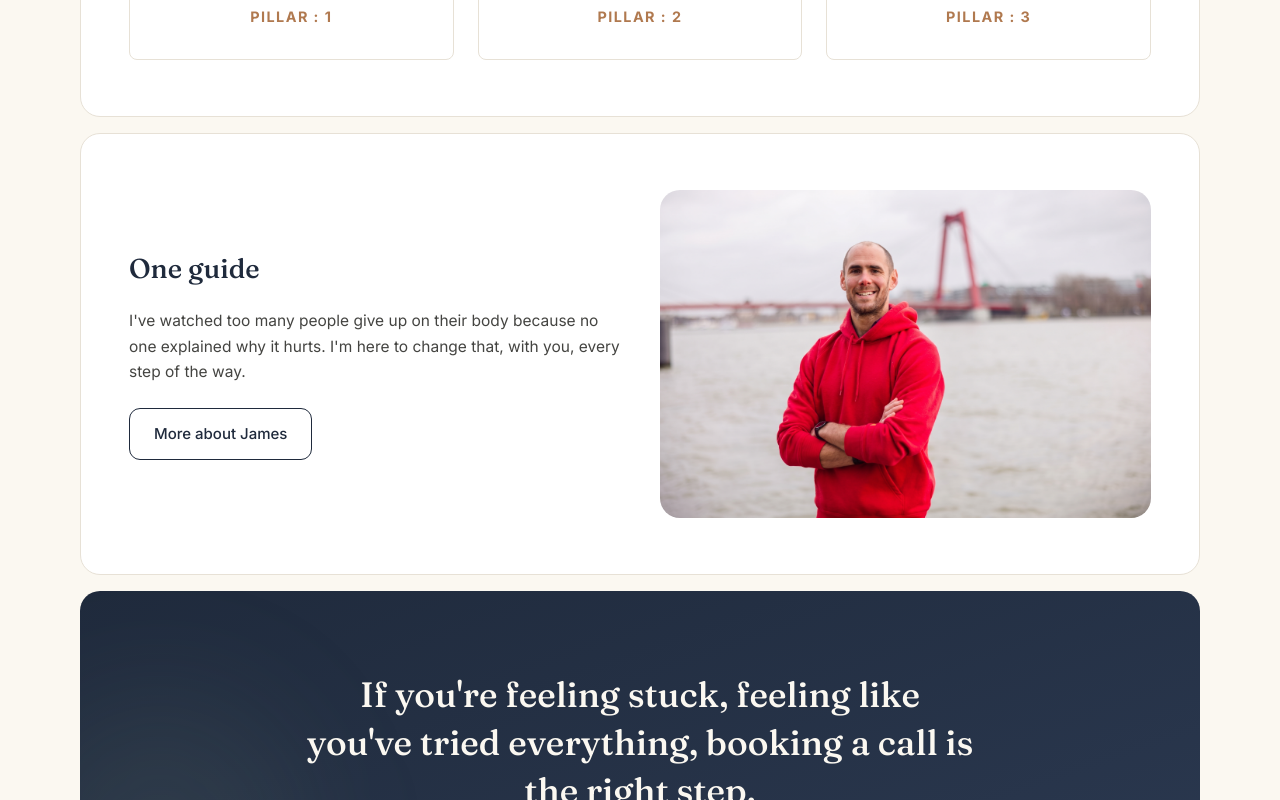
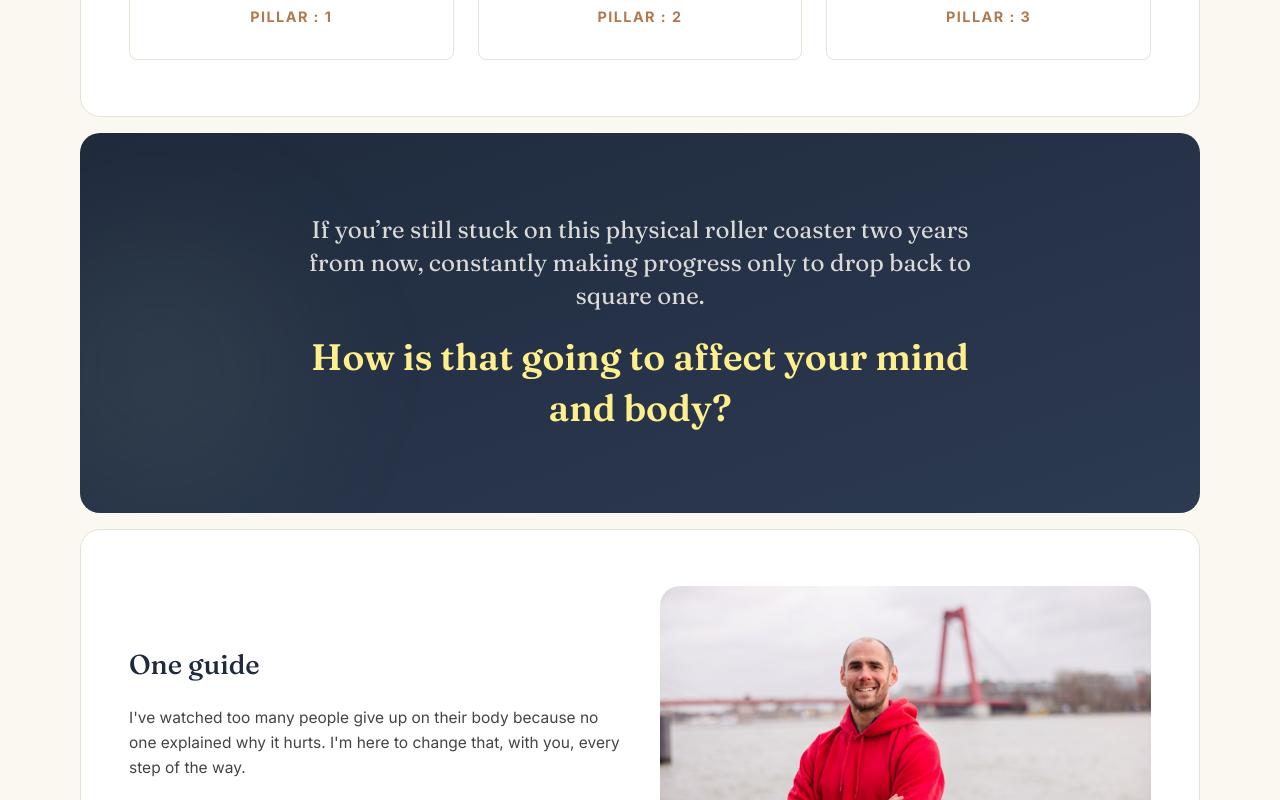
Before and after one commit to VinPOPFrance/James, a Next.js app: page /12-week-body-reset-program in a window 1280 px wide. Shown: the part 1800-2600 px from the top of the page. Built offline with nearby package versions, Linux system fonts and the light colour scheme; no server answers.

Commit message:
Add RollerCoaster section to ProgramPage and remove from HomePage

```diff
--- a/src/app/12-week-body-reset-program/page.tsx
+++ b/src/app/12-week-body-reset-program/page.tsx
@@ -4,6 +4,7 @@ import { PageLayout } from "@/components/layout/PageLayout";
 import { PageHero } from "@/components/ui/PageHero";
 import { Reveal } from "@/components/ui/Reveal";
 import { Button } from "@/components/ui/Button";
+import { RollerCoaster } from "@/components/sections/RollerCoaster";
 import { icons } from "@/lib/icons";
 import { program } from "@/config/content.program.en";
 import { businessInfo } from "@/config/business-info";
@@ -156,6 +157,10 @@ export default function ProgramPage() {
             </div>
           </div>
         </section>
+      </Reveal>
+
+      <Reveal>
+        <RollerCoaster />
       </Reveal>
 
       {/* Guide */}
--- a/src/app/page.tsx
+++ b/src/app/page.tsx
@@ -18,7 +18,6 @@ import { ProofBar } from "@/components/sections/ProofBar";
 import { Problem } from "@/components/sections/Problem";
 import { QuickFixes } from "@/components/sections/QuickFixes";
 import { Solution } from "@/components/sections/Solution";
-import { RollerCoaster } from "@/components/sections/RollerCoaster";
 import { Plan } from "@/components/sections/Plan";
 import { Newsletter } from "@/components/sections/Newsletter";
 import { Fit } from "@/components/sections/Fit";
@@ -58,10 +57,6 @@ export default function HomePage() {
         </Reveal>
 
         <Reveal>
-          <RollerCoaster />
-        </Reveal>
-
-        <Reveal>
           <Plan />
         </Reveal>
 
```
